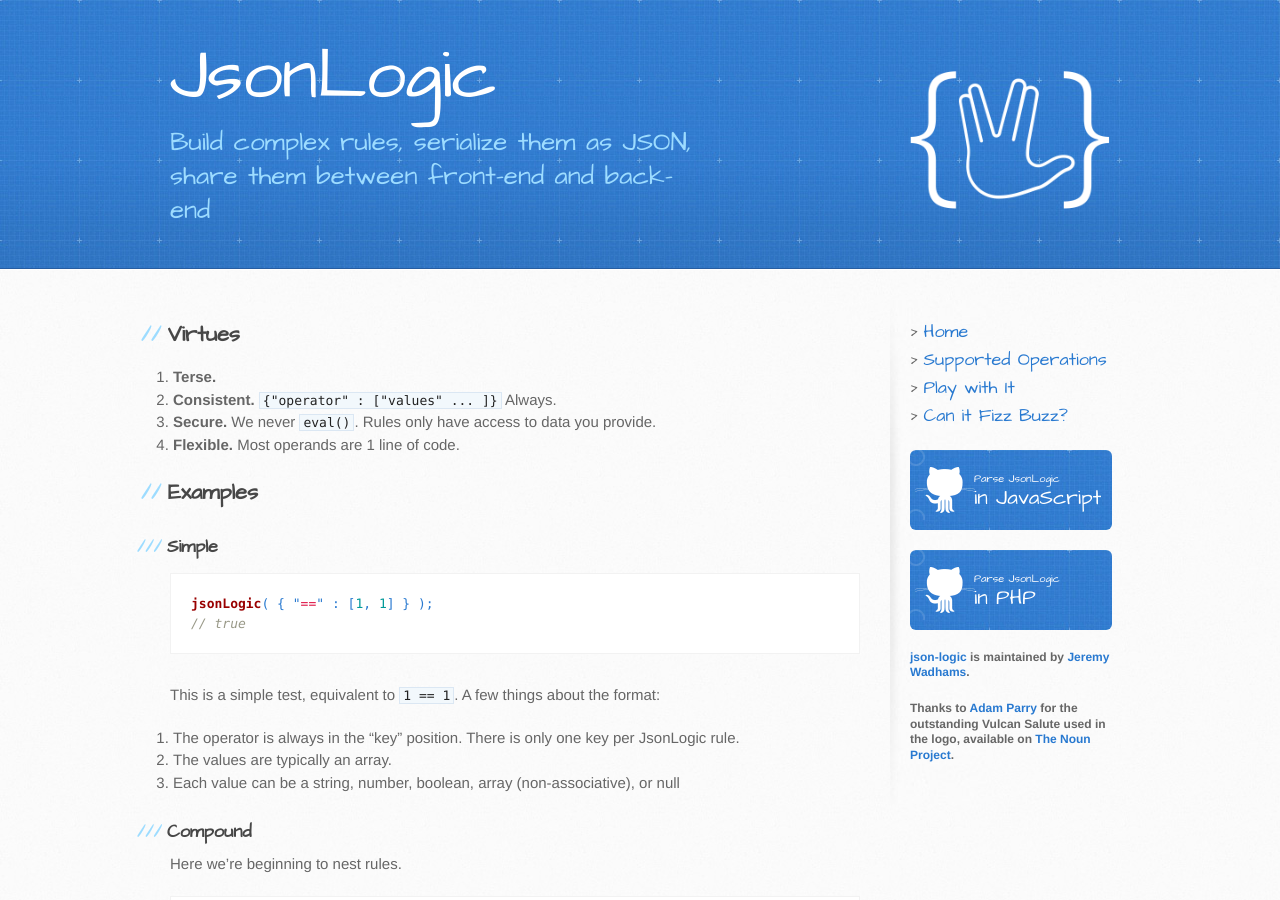
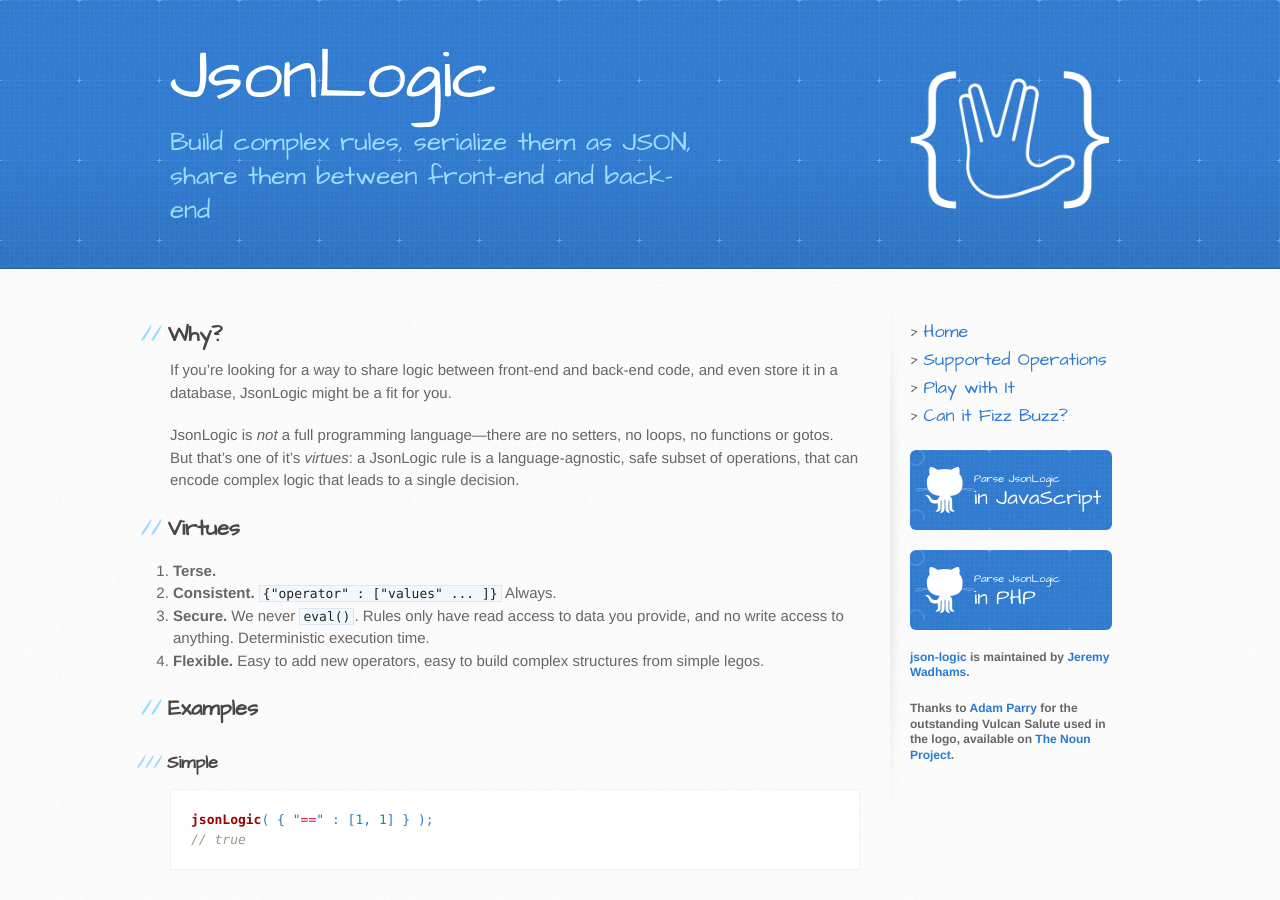
Before and after one commit to jwadhams/json-logic, a Jekyll site: the page built from index.md, in a window 1280 px wide and 900 px high. Built offline with Jekyll 4.4.1, drawn with Linux system fonts in a browser that asks for light colours; Markdown is read by kramdown in place of the engine named in the settings.

Commit message:
But why?

```diff
--- a/index.md
+++ b/index.md
@@ -3,13 +3,18 @@
 title: JsonLogic
 ---
 
+## Why?
+
+If you're looking for a way to share logic between front-end and back-end code, and even store it in a database, JsonLogic might be a fit for you.
+
+JsonLogic is *not* a full programming language&mdash;there are no setters, no loops, no functions or gotos. But that's one of it's *virtues*: a JsonLogic rule is a language-agnostic, safe subset of operations, that can encode complex logic that leads to a single decision.
 
 ## Virtues
 
   1. **Terse.**
   1. **Consistent.** `{"operator" : ["values" ... ]}`  Always.
-  1. **Secure.** We never `eval()`. Rules only have access to data you provide.
-  1. **Flexible.** Most operands are 1 line of code.
+  1. **Secure.** We never `eval()`. Rules only have read access to data you provide, and no write access to anything. Deterministic execution time.
+  1. **Flexible.** Easy to add new operators, easy to build complex structures from simple legos.
 
 
 ## Examples
```
